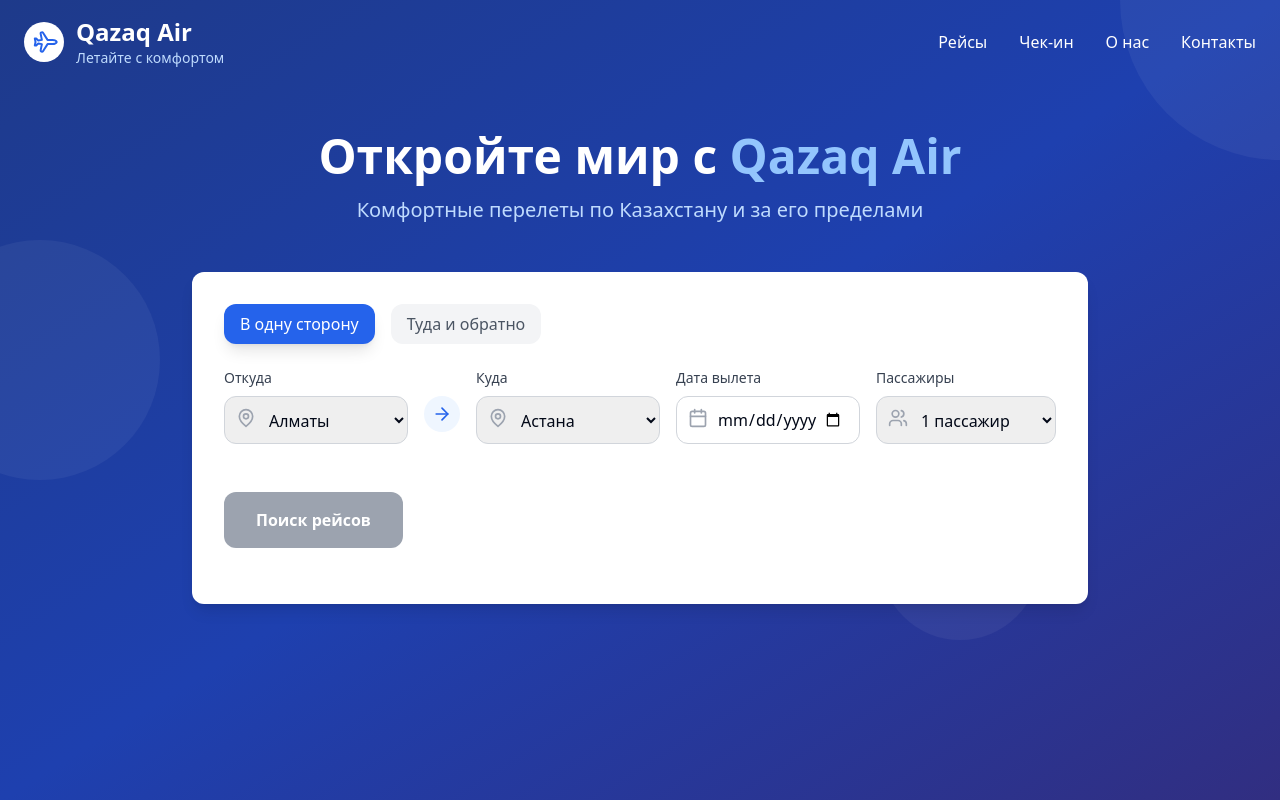
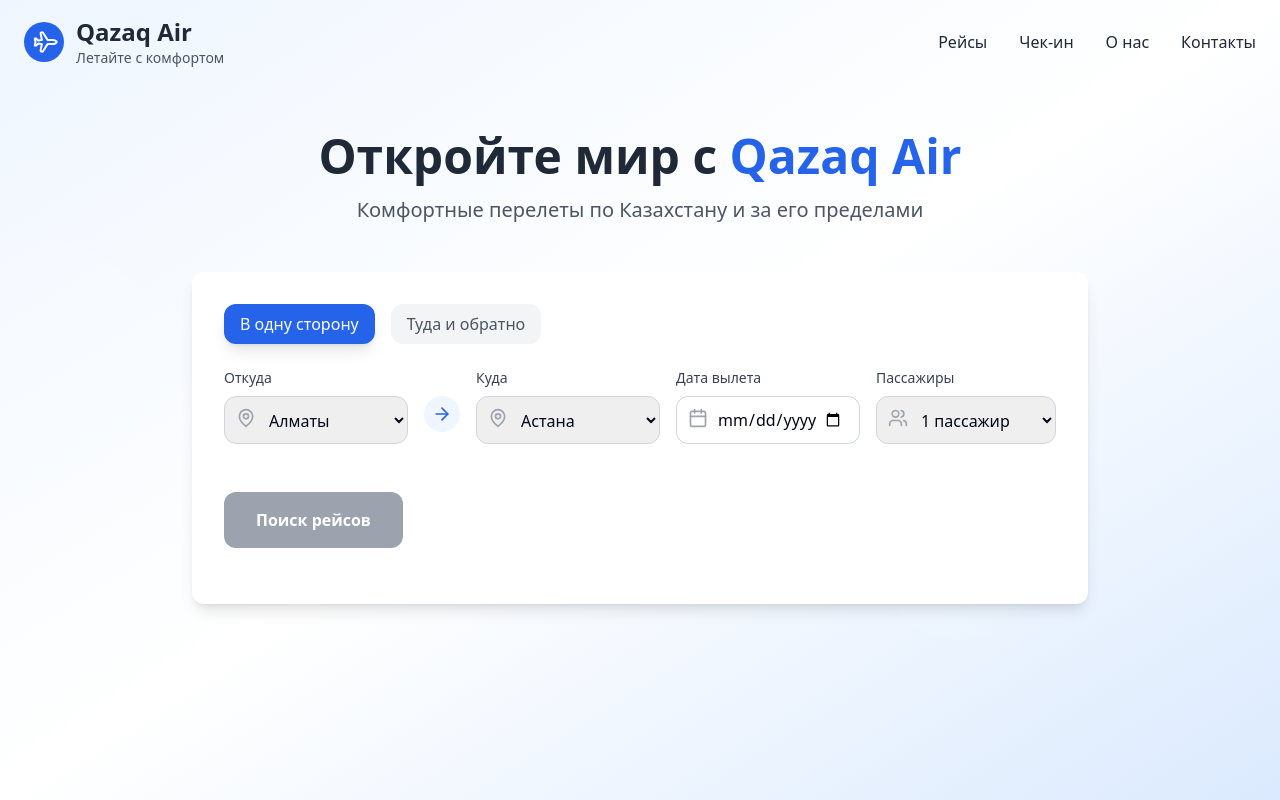
Before and after one commit to maxmmorz/qazaq-air-demo-payment, a React (Vite) app: page / in a window 1280 px wide. Built offline with nearby package versions, Linux system fonts and the light colour scheme.

Commit message:
Changed colors to be more similar to qazaq air

```diff
--- a/src/App.tsx
+++ b/src/App.tsx
@@ -175,7 +175,7 @@ const QazaqAirApp = () => {
     };
 
     return (
-      <div className="min-h-screen bg-gradient-to-br from-blue-900 via-blue-800 to-indigo-900">
+      <div className="min-h-screen bg-gradient-to-br from-blue-50 via-white to-blue-100">
         {/* Header */}
         <header className="relative z-10 px-6 py-4">
           <div className="max-w-7xl mx-auto flex items-center justify-between">
@@ -186,28 +186,28 @@ const QazaqAirApp = () => {
                 transition: 'all 0.6s ease-out'
               }}
             >
-              <div className="w-10 h-10 bg-white rounded-full flex items-center justify-center">
-                <Plane className="w-6 h-6 text-blue-600 transform rotate-45" />
+              <div className="w-10 h-10 bg-blue-600 rounded-full flex items-center justify-center">
+                <Plane className="w-6 h-6 text-white transform rotate-45" />
               </div>
               <div>
-                <h1 className="text-2xl font-bold text-white">Qazaq Air</h1>
-                <p className="text-blue-200 text-sm">Летайте с комфортом</p>
+                <h1 className="text-2xl font-bold text-gray-800">Qazaq Air</h1>
+                <p className="text-gray-600 text-sm">Летайте с комфортом</p>
               </div>
             </div>
-            <nav className="hidden md:flex space-x-8 text-white"
+            <nav className="hidden md:flex space-x-8 text-gray-800"
               style={{
                 opacity: isAnimated ? 1 : 0,
                 transform: `translateY(${isAnimated ? 0 : -20}px)`,
                 transition: 'all 0.6s ease-out 0.2s'
               }}
             >
-              <a href="#" className="hover:text-blue-200 transition-colors">Рейсы</a>
-              <a href="#" className="hover:text-blue-200 transition-colors">Чек-ин</a>
-              <a href="#" className="hover:text-blue-200 transition-colors">О нас</a>
-              <a href="#" className="hover:text-blue-200 transition-colors">Контакты</a>
+              <a href="#" className="hover:text-blue-600 transition-colors">Рейсы</a>
+              <a href="#" className="hover:text-blue-600 transition-colors">Чек-ин</a>
+              <a href="#" className="hover:text-blue-600 transition-colors">О нас</a>
+              <a href="#" className="hover:text-blue-600 transition-colors">Контакты</a>
             </nav>
             {/* Mobile menu button */}
-            <button className="md:hidden text-white p-2">
+            <button className="md:hidden text-gray-800 p-2">
               <svg className="w-6 h-6" fill="none" stroke="currentColor" viewBox="0 0 24 24">
                 <path strokeLinecap="round" strokeLinejoin="round" strokeWidth={2} d="M4 6h16M4 12h16M4 18h16" />
               </svg>
@@ -226,10 +226,10 @@ const QazaqAirApp = () => {
                 transition: 'all 0.8s ease-out 0.3s'
               }}
             >
-              <h2 className="text-3xl md:text-5xl font-bold text-white mb-4">
-                Откройте мир с <span className="text-blue-300">Qazaq Air</span>
+              <h2 className="text-3xl md:text-5xl font-bold text-gray-800 mb-4">
+                Откройте мир с <span className="text-blue-600">Qazaq Air</span>
               </h2>
-              <p className="text-lg md:text-xl text-blue-200 px-4">
+              <p className="text-lg md:text-xl text-gray-600 px-4">
                 Комфортные перелеты по Казахстану и за его пределами
               </p>
             </div>
```
